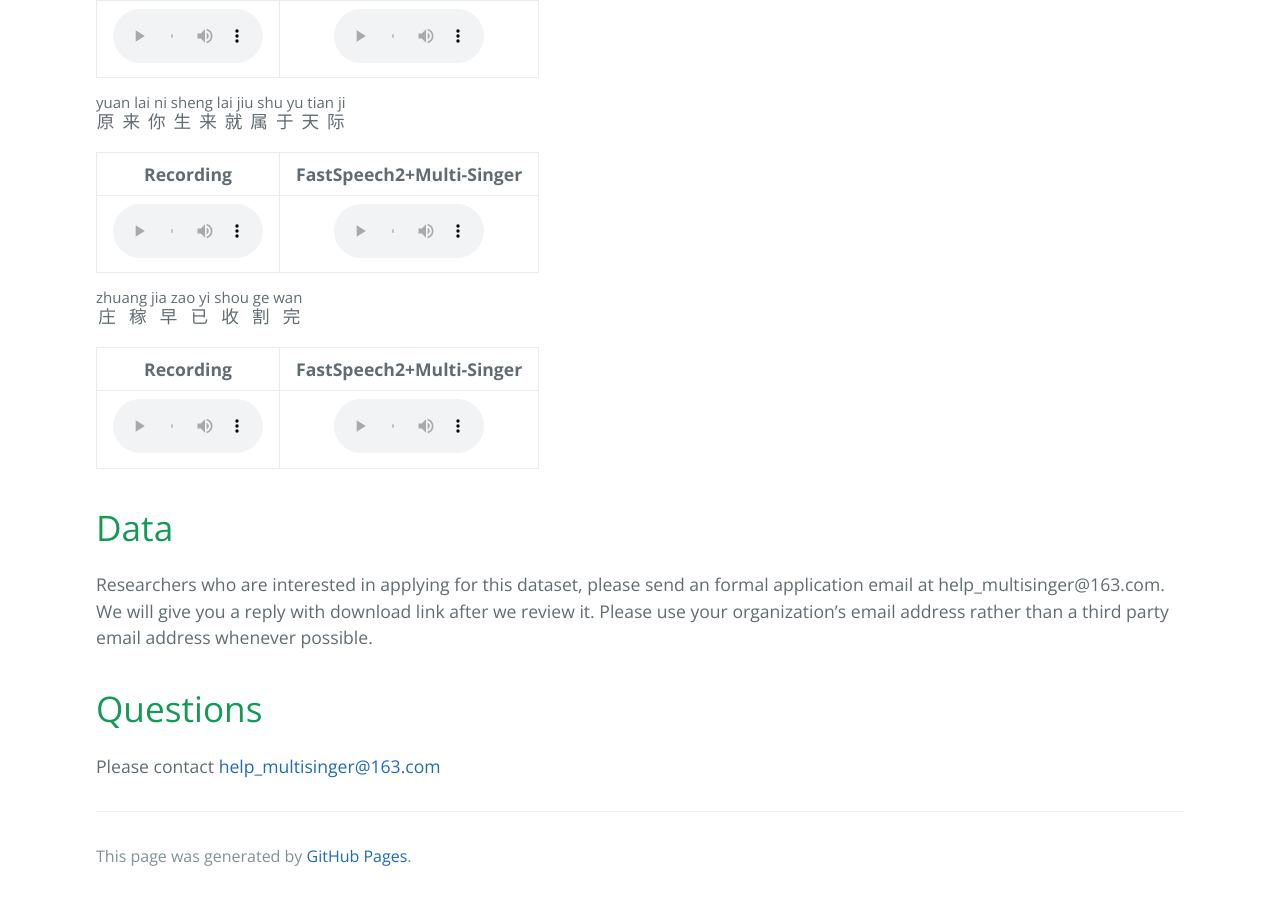
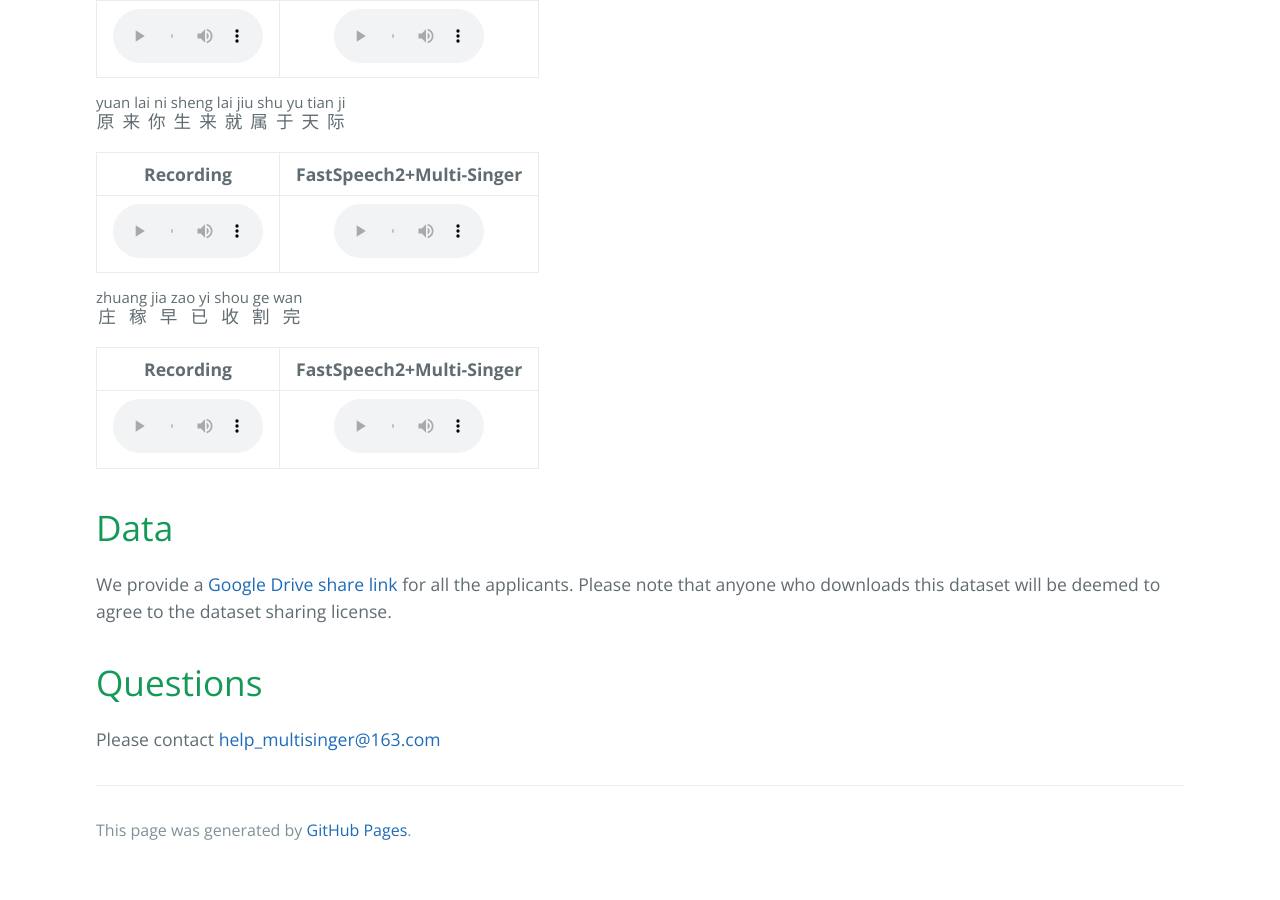
Before and after one commit to Multi-Singer/Multi-Singer.github.io, a Jekyll site: the page built from index.md, in a window 1280 px wide and 900 px high, scrolled down 1998 px. Built offline with Jekyll 4.4.1, drawn with Linux system fonts in a browser that asks for light colours; our own code applies the rules of GitHub Pages for plain Markdown files; the repository's description, which GitHub fills in, is left out; after the commit the page ends 2872 px from its top, so only the background shows below that.

Commit message:
Update index.md

```diff
--- a/index.md
+++ b/index.md
@@ -199,7 +199,7 @@
 </table>
 
 # Data
-Researchers who are interested in applying for this dataset, please send an formal application email at help_multisinger@163.com. We will give you a reply with download link after we review it. Please use your organization's email address rather than a third party email address whenever possible.
+We provide a [Google Drive share link](https://drive.google.com/file/d/1EofoZxvalgMjZqzUEuEdleHIZ6SHtNuK/view?usp=sharing) for all the applicants. Please note that anyone who downloads this dataset will be deemed to agree to the dataset sharing license.
 
 # Questions
 Please contact <a href="#">help_multisinger@163.com</a>
```
